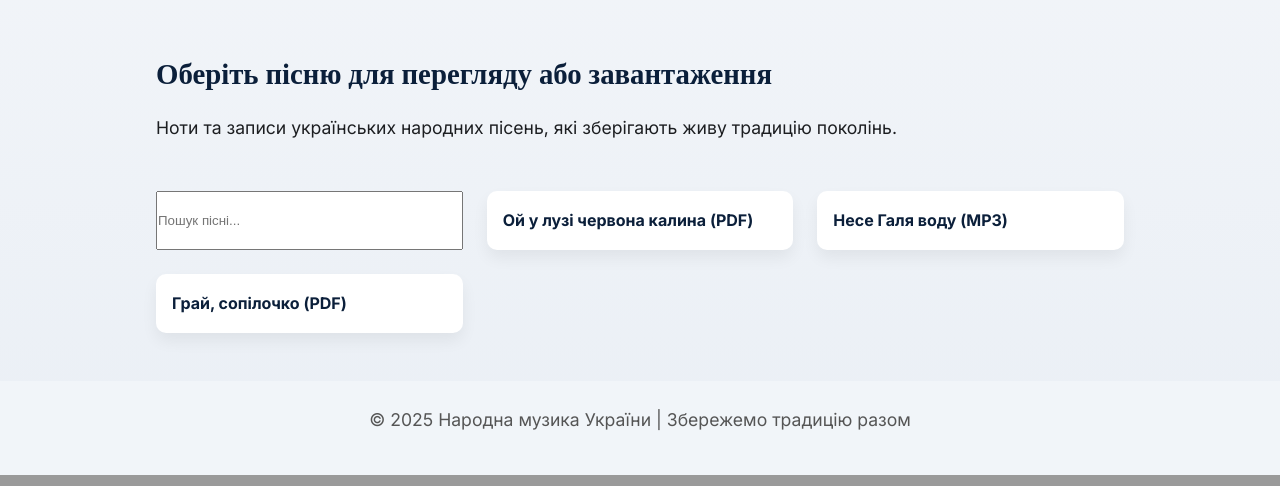
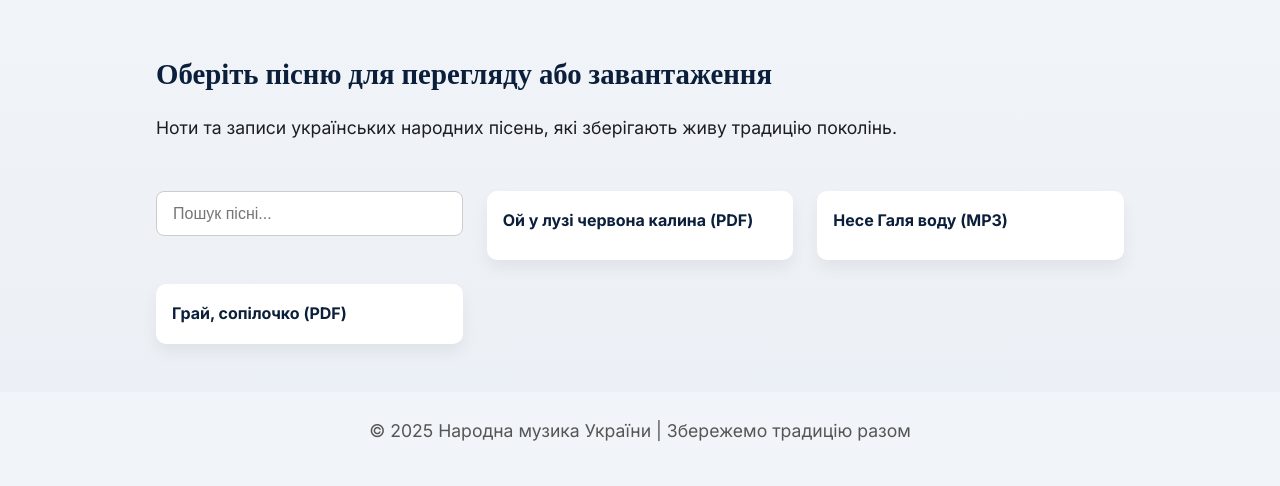
Before and after one commit to ukrmusicscores/ukrmusicscores.github.io, a PHP site: page /folk.html in a window 1280 px wide. Shown: the part 561-1047 px from the top of the page. Run offline with PHP 8.4, Linux system fonts and the light colour scheme.

Commit message:
Update style.css

```diff
--- a/style.css
+++ b/style.css
@@ -155,6 +155,22 @@ footer {
   color: #555;
 }
 
+.search-box {
+  width: 100%;
+  padding: 0.8rem 1rem;
+  margin-bottom: 1.5rem;
+  border: 1px solid #ccc;
+  border-radius: 8px;
+  font-size: 1rem;
+  transition: border 0.3s;
+}
+
+.search-box:focus {
+  outline: none;
+  border-color: #0b1f3a;
+  box-shadow: 0 0 0 2px rgba(11, 31, 58, 0.2);
+}
+
 /* === АДАПТИВ === */
 @media (max-width: 768px) {
   .hero-text h1 {
```
